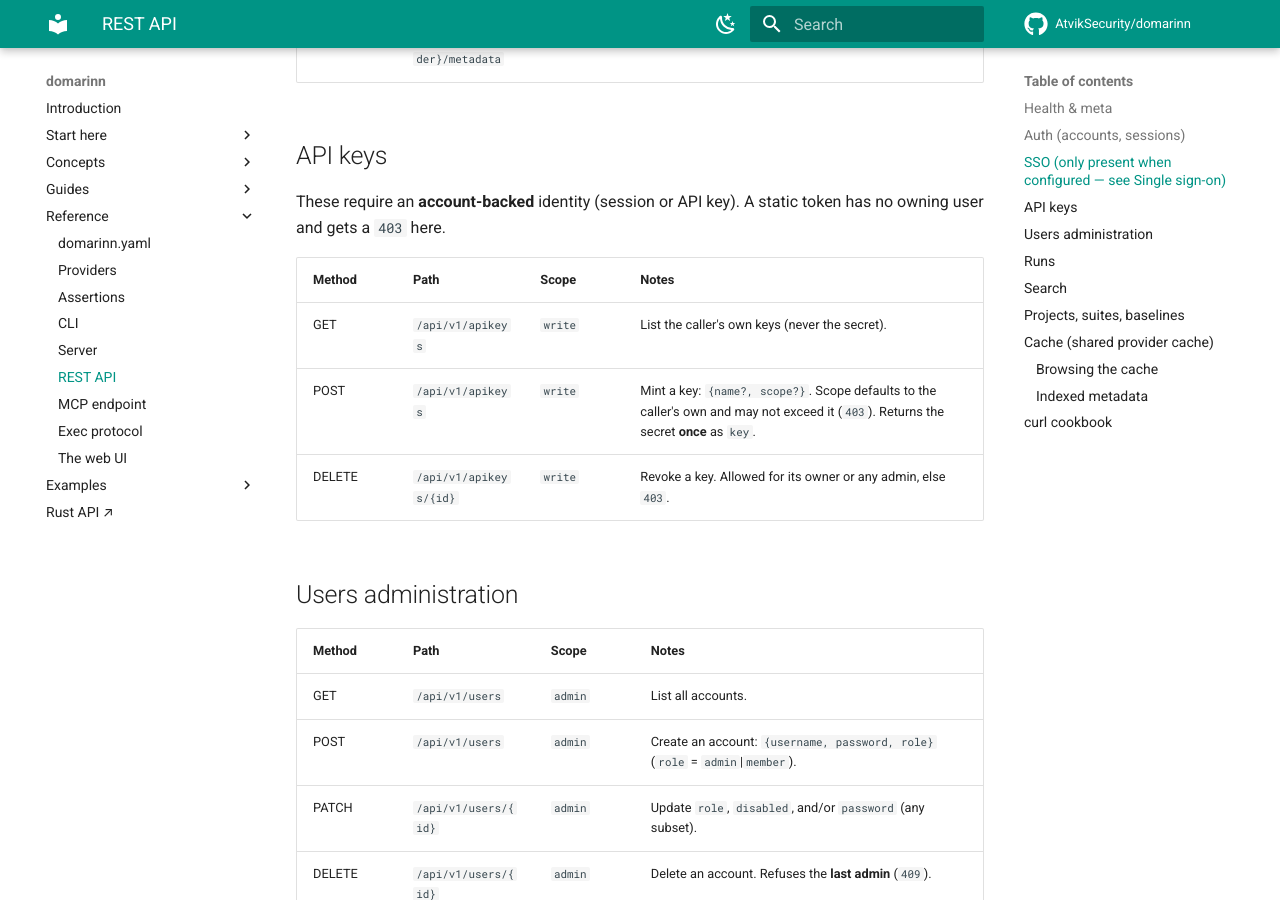
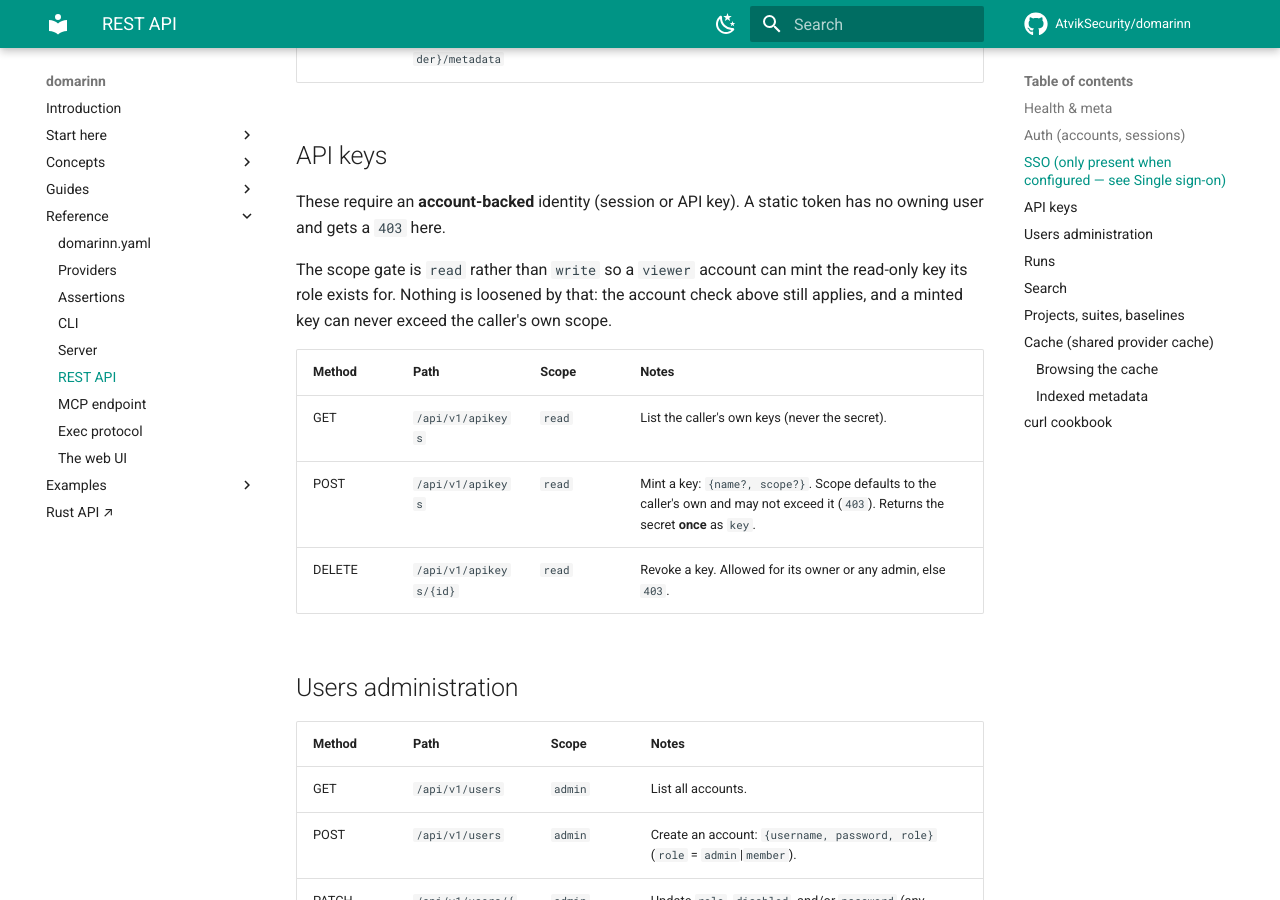
Before and after one commit to AtvikSecurity/domarinn, an MkDocs documentation site: the page built from docs/reference/rest-api.md, in a window 1280 px wide and 900 px high, scrolled down 1751 px. Built offline with MkDocs 1.6.1 and Material for MkDocs 9.7.7, drawn with Linux system fonts in a browser that asks for light colours; comment, search, counter and statistics services are not loaded.

Commit message:
docs(server): record the read gate on the API-key endpoints
Keeps the REST reference and the web mock handler in step with the
server: the gate is read, and the account check plus the scope ceiling
are what actually protect these routes.

```diff
--- a/docs/reference/rest-api.md
+++ b/docs/reference/rest-api.md
@@ -49,11 +49,13 @@ Request-body size is capped at **64 MiB**; request bodies may be gzip/deflate co
 
 These require an **account-backed** identity (session or API key). A static token has no owning user and gets a `403` here.
 
+The scope gate is `read` rather than `write` so a `viewer` account can mint the read-only key its role exists for. Nothing is loosened by that: the account check above still applies, and a minted key can never exceed the caller's own scope.
+
 | Method | Path                    | Scope   | Notes |
 |--------|-------------------------|---------|-------|
-| GET    | `/api/v1/apikeys`       | `write` | List the caller's own keys (never the secret). |
-| POST   | `/api/v1/apikeys`       | `write` | Mint a key: `{name?, scope?}`. Scope defaults to the caller's own and may not exceed it (`403`). Returns the secret **once** as `key`. |
-| DELETE | `/api/v1/apikeys/{id}`  | `write` | Revoke a key. Allowed for its owner or any admin, else `403`. |
+| GET    | `/api/v1/apikeys`       | `read`  | List the caller's own keys (never the secret). |
+| POST   | `/api/v1/apikeys`       | `read`  | Mint a key: `{name?, scope?}`. Scope defaults to the caller's own and may not exceed it (`403`). Returns the secret **once** as `key`. |
+| DELETE | `/api/v1/apikeys/{id}`  | `read`  | Revoke a key. Allowed for its owner or any admin, else `403`. |
 
 ## Users administration
 
```
Also changed, not shown: 1 other file.
